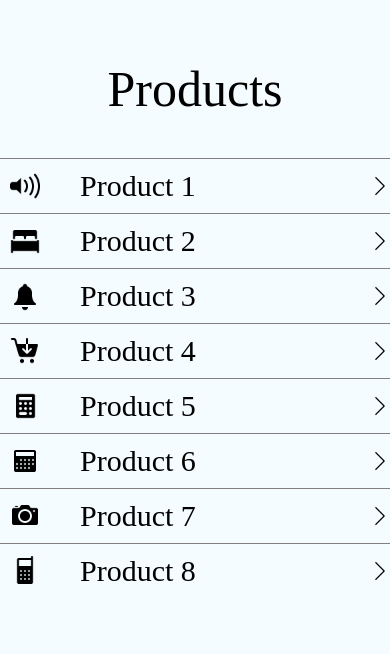
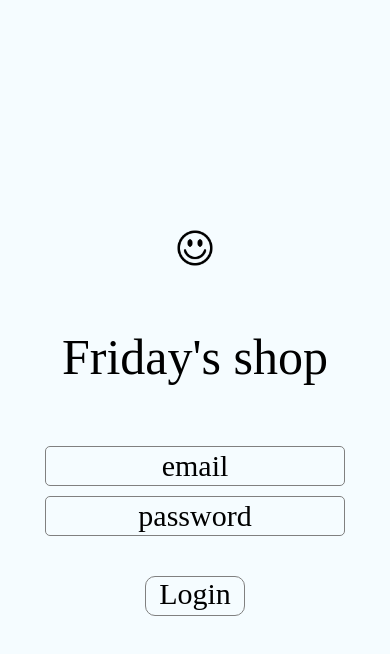
Before and after one commit to eXiga/react-native-courses, a React Native app: screen / in a window 390 px wide. Shown: the top 654 px of the page. Built offline with nearby package versions, Linux system fonts and the light colour scheme.

Commit message:
RNM-1: Hello ReactNative
  - implement product information screen

```diff
--- a/App.tsx
+++ b/App.tsx
@@ -1,12 +1,14 @@
 import React from 'react'
 import { Component } from 'react'
-import { Alert } from 'react-native'
-import { Login } from "./src/components/login/Login"
-import { Products } from "./src/components/products/Products"
+import { Login } from './src/components/login/Login'
+import { Product } from './src/components/product/Product'
+import { Products } from './src/components/products/Products'
+import { Product as ProductModel } from './src/models/Product'
 
 interface State {
   isLoggedIn: boolean,
   isProductSelected: boolean
+  selectedProduct?: ProductModel
 }
 
 export default class App extends Component<{}, State> {
@@ -15,15 +17,20 @@ export default class App extends Component<{}, State> {
 
     this.state = {
       isLoggedIn: false,
-      isProductSelected: false
+      isProductSelected: false,
+      selectedProduct: undefined
     }
   }
 
   render() {
     if (!this.state.isLoggedIn) {
-      return this.productsScreen()
+      return this.loginScreen()
     } else {
-      return this.loginScreen()
+      if (this.state.isProductSelected) {
+        return this.productScreen(this.state.selectedProduct!)
+      } else {
+        return this.productsScreen()
+      }
     }
   }
 
@@ -32,6 +39,10 @@ export default class App extends Component<{}, State> {
   }
 
   productsScreen() {
-    return <Products onProductSelected = { (item) =>  Alert.alert(item.name) }/>
+    return <Products onProductSelected = { (item) =>  this.setState({ isProductSelected: true, selectedProduct: item }) }/>
+  }
+
+  productScreen(item: ProductModel) {
+    return <Product product = {item} onBackButtonPressed = { () => this.setState({ isProductSelected: false, selectedProduct: undefined }) } />
   }
 }
--- /dev/null
+++ b/src/components/product/Product.style.ts
@@ -0,0 +1,56 @@
+import { StyleSheet } from 'react-native'
+
+export default StyleSheet.create({
+  root: {
+    flex: 1,
+    flexDirection: 'column',
+    justifyContent: 'center',
+    backgroundColor: '#F5FCFF',
+  },
+  separator: {
+    height: 1,
+    backgroundColor: 'gray',
+    marginTop: 3
+  },
+  row: {
+    flexDirection: 'row',
+    alignItems: 'flex-start',
+    marginTop: 20,
+    marginLeft: 20
+  },
+  column: {
+    flexDirection: 'column',
+    justifyContent: 'center',
+    marginLeft: 40,
+    marginTop: 40
+  },
+  image: {
+    width: 60,
+    height: 60
+  },
+  title: {
+    textAlign: 'center',
+    fontFamily: 'vincHand',
+    fontSize: 50,
+    marginLeft: 10
+  },
+  description: {
+    textAlign: 'left',
+    fontFamily: 'vincHand',
+    fontSize: 20
+  },
+  button: {
+    width: 150,
+    height: 40,
+    borderRadius:10,
+    borderWidth: 1,
+    borderColor: 'grey',
+    marginTop: 30,
+    marginBottom: 80
+  },
+  buttonTitle: {
+    textAlign: 'center',
+    fontFamily: 'vincHand',
+    fontSize: 30
+  }
+})
--- /dev/null
+++ b/src/components/product/Product.tsx
@@ -0,0 +1,38 @@
+import React from 'react'
+import { Image, Text, TouchableOpacity, View } from 'react-native'
+import { Product as ProductModel } from '../../models/Product'
+import styles from './Product.style'
+
+export interface Props {
+  product: ProductModel
+  onBackButtonPressed: () => void
+}
+
+export class Product extends React.Component<Props, {}> {
+  constructor(props: Props) {
+    super(props)
+  }
+
+  render() {
+    return (
+      <View style = { styles.root }>
+        <View style = { styles.separator } />
+        <View style = { styles.separator } />
+        <View style = { styles.row }>
+          <Image style = { styles.image } source = { this.props.product.imagePath } />
+          <Text style = { styles.title }>{`${this.props.product.name }`}</Text>
+        </View>
+        <View style = { styles.column }>
+          <Text style = { styles.description }>{`${this.props.product.description}`}</Text>
+          <TouchableOpacity
+              style= { styles.button }
+              onPress = { this.props.onBackButtonPressed }
+              activeOpacity = { .5 }>
+                  <Text style = { styles.buttonTitle  }>All products</Text>
+          </TouchableOpacity>
+        </View>
+        <View style = { styles.separator } />
+      </View>
+    )
+  }
+}
--- a/src/components/products/Products.tsx
+++ b/src/components/products/Products.tsx
@@ -1,6 +1,6 @@
 import React from 'react'
 import { FlatList, Text, TouchableHighlight, View } from 'react-native'
-import Product from '../../models/Product'
+import { Product } from '../../models/Product'
 import { ProductRow } from './ProductRow'
 import styles from './Products.style'
 
@@ -8,16 +8,18 @@ export interface Props {
   onProductSelected: ((product: Product) => void)
 }
 
+const text = '  Lorem ipsum dolor sit amet, consectetur adipiscing elit, sed do eiusmod tempor incididunt ut labore et dolore magna aliqua. Ut enim ad minim veniam, quis nostrud exercitation ullamco laboris nisi ut aliquip ex ea commodo consequat. Duis aute irure dolor in reprehenderit in voluptate velit esse cillum dolore eufugiat nulla pariatur. Excepteur sint occaecat cupidatat non proident, sunt in culpa qui officia  deserunt mollit anim id est laborum.'
+
 export class Products extends React.Component<Props, {}> {
   products: Product[] = [
-    new Product('Product 1', 'Product 1 description', require('../../assets/img/audio.png')),
-    new Product('Product 2', 'Product 2 description', require('../../assets/img/bed.png')),
-    new Product('Product 3', 'Product 3 description', require('../../assets/img/bell.png')),
-    new Product('Product 4', 'Product 4 description', require('../../assets/img/buy.png')),
-    new Product('Product 5', 'Product 5 description', require('../../assets/img/calculator.png')),
-    new Product('Product 6', 'Product 6 description', require('../../assets/img/calendar.png')),
-    new Product('Product 7', 'Product 7 description', require('../../assets/img/camera.png')),
-    new Product('Product 8', 'Product 8 description', require('../../assets/img/cell_phone.png'))
+    new Product('Product 1', text, require('../../assets/img/audio.png')),
+    new Product('Product 2', text, require('../../assets/img/bed.png')),
+    new Product('Product 3', text, require('../../assets/img/bell.png')),
+    new Product('Product 4', text, require('../../assets/img/buy.png')),
+    new Product('Product 5', text, require('../../assets/img/calculator.png')),
+    new Product('Product 6', text, require('../../assets/img/calendar.png')),
+    new Product('Product 7', text, require('../../assets/img/camera.png')),
+    new Product('Product 8', text, require('../../assets/img/cell_phone.png'))
   ]
 
   constructor(props: Props) {
--- a/src/models/Product.ts
+++ b/src/models/Product.ts
@@ -1,10 +1,4 @@
-// export default interface Product {
-//   name: string,
-//   description: string,
-//   imagePath: any
-// }
-
-export default class Product {
+class Product {
   name: string
   description: string
   imagePath: any
@@ -15,3 +9,5 @@ export default class Product {
     this.imagePath = imagePath
   }
 }
+
+export { Product }
```
